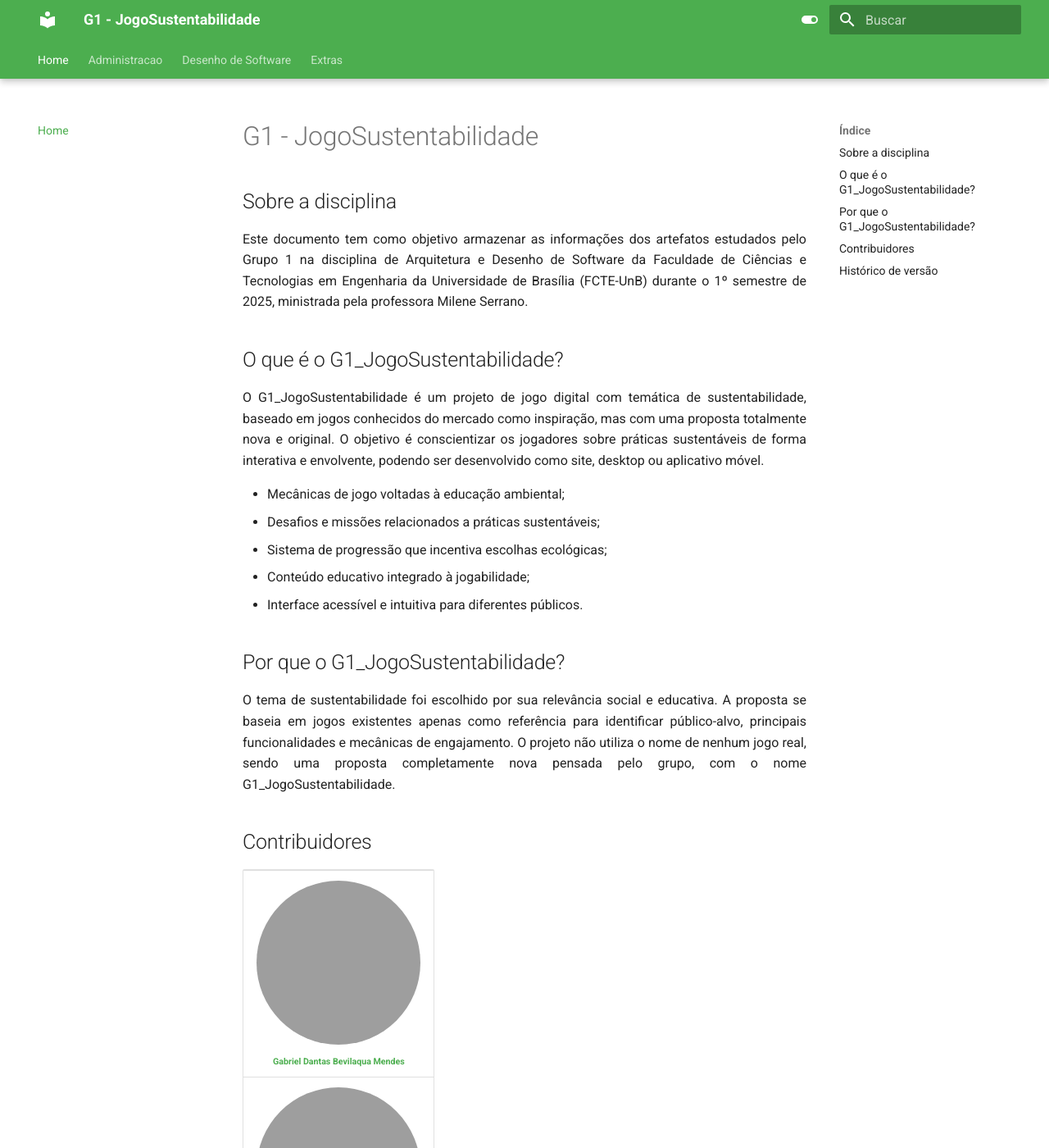
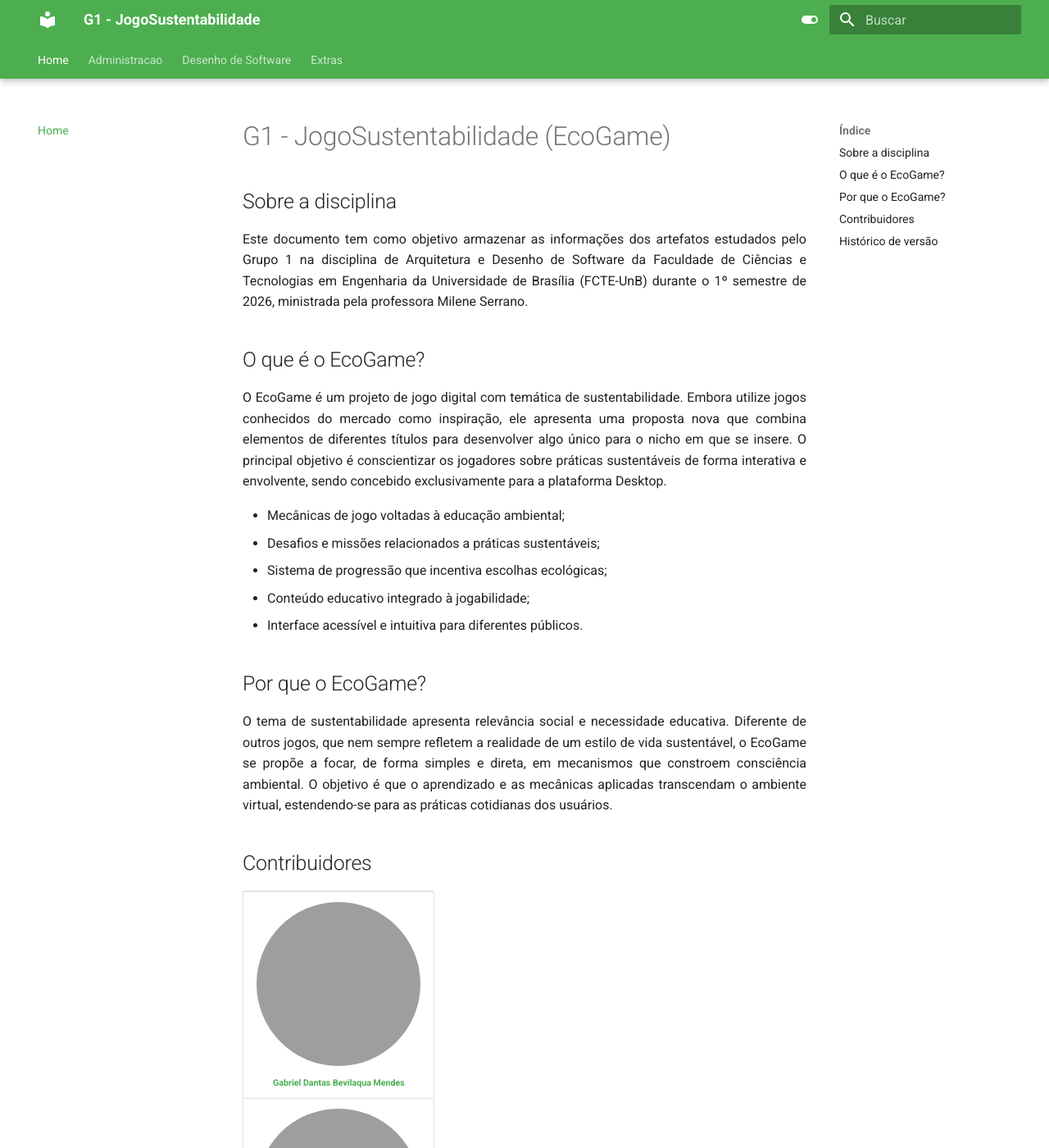
Before and after one commit to UnBArqDsw2026-1-Turma01/2026.1-T01_G1_FCTE_EcoGame_JogoSustentabilidade, an MkDocs documentation site: the page built from docs/index.md, in a window 1280 px wide and 1400 px high. Shown: the whole window at 82% size. Built offline with MkDocs 1.6.1 and Material for MkDocs 9.7.7, drawn with Linux system fonts in a browser that asks for light colours; some of the changed text lies outside the part shown; grey boxes are pictures that could not be loaded.

Commit message:
[DOC] Alinhamento de Escopo: Título, Plataforma e Propósito

```diff
--- a/docs/index.md
+++ b/docs/index.md
@@ -1,15 +1,15 @@
-# G1 - JogoSustentabilidade
+# G1 - JogoSustentabilidade (EcoGame)
 
 ## Sobre a disciplina
 
 <p align="justify">
-Este documento tem como objetivo armazenar as informações dos artefatos estudados pelo Grupo 1 na disciplina de Arquitetura e Desenho de Software da Faculdade de Ciências e Tecnologias em Engenharia da Universidade de Brasília (FCTE-UnB) durante o 1º semestre de 2025, ministrada pela professora Milene Serrano.
+Este documento tem como objetivo armazenar as informações dos artefatos estudados pelo Grupo 1 na disciplina de Arquitetura e Desenho de Software da Faculdade de Ciências e Tecnologias em Engenharia da Universidade de Brasília (FCTE-UnB) durante o 1º semestre de 2026, ministrada pela professora Milene Serrano.
 </p>
 
-## O que é o G1_JogoSustentabilidade?
+## O que é o EcoGame?
 
 <p align="justify">
-O G1_JogoSustentabilidade é um projeto de jogo digital com temática de sustentabilidade, baseado em jogos conhecidos do mercado como inspiração, mas com uma proposta totalmente nova e original. O objetivo é conscientizar os jogadores sobre práticas sustentáveis de forma interativa e envolvente, podendo ser desenvolvido como site, desktop ou aplicativo móvel.
+O EcoGame é um projeto de jogo digital com temática de sustentabilidade. Embora utilize jogos conhecidos do mercado como inspiração, ele apresenta uma proposta nova que combina elementos de diferentes títulos para desenvolver algo único para o nicho em que se insere. O principal objetivo é conscientizar os jogadores sobre práticas sustentáveis de forma interativa e envolvente, sendo concebido exclusivamente para a plataforma Desktop.
 </p>
 
 - Mecânicas de jogo voltadas à educação ambiental;
@@ -18,10 +18,10 @@ O G1_JogoSustentabilidade é um projeto de jogo digital com temática de sustent
 - Conteúdo educativo integrado à jogabilidade;
 - Interface acessível e intuitiva para diferentes públicos.
 
-## Por que o G1_JogoSustentabilidade?
+## Por que o EcoGame?
 
 <p align="justify">
-O tema de sustentabilidade foi escolhido por sua relevância social e educativa. A proposta se baseia em jogos existentes apenas como referência para identificar público-alvo, principais funcionalidades e mecânicas de engajamento. O projeto não utiliza o nome de nenhum jogo real, sendo uma proposta completamente nova pensada pelo grupo, com o nome G1_JogoSustentabilidade.
+O tema de sustentabilidade apresenta relevância social e necessidade educativa. Diferente de outros jogos, que nem sempre refletem a realidade de um estilo de vida sustentável, o EcoGame se propõe a focar, de forma simples e direta, em mecanismos que constroem consciência ambiental. O objetivo é que o aprendizado e as mecânicas aplicadas transcendam o ambiente virtual, estendendo-se para as práticas cotidianas dos usuários.
 </p>
 
 ## Contribuidores
@@ -33,6 +33,9 @@ O tema de sustentabilidade foi escolhido por sua relevância social e educativa.
   <tr>
     <td align="center"><a href="https://github.com/Jose1277"><img style="border-radius: 60%;" src="https://github.com/Jose1277.png" width="200px;" alt=""/><br /><sub><b>José Oliveira</b></sub></a><br />
   </tr>
+   <tr>
+    <td align="center"><a href="https://github.com/yaabdon"><img style="border-radius: 60%;" src="https://github.com/yaabdon.png" width="200px;" alt=""/><br /><sub><b>Yasmin Sousa Abdon</b></sub></a><br />
+  </tr>
 </table>
 
 ## Histórico de versão
@@ -41,3 +44,4 @@ O tema de sustentabilidade foi escolhido por sua relevância social e educativa.
 | :----: | :--------: | :--------------------------: | :----------------------------------------------: | :-----: |
 |  1.0   | 23/03/2026 | Início da documentação       | [Gabriel Mendes](https://github.com/gbevi)       |         |
 |  1.1   | 24/03/2026 | Adição de contribuidores     | [José Oliveira](https://github.com/Jose1277)     |         |
+|  1.2   | 02/04/2026 | Refinamento de nome e escopo     | [Yasmin Abdon](https://github.com/yaabdon)     |         |
```
Also changed, not shown: README.md (+1 -1 lines), docs/administracao/reunioes/20260323.md (+1 -1 lines), docs/administracao/reunioes/20260324.md (+1 -1 lines).
